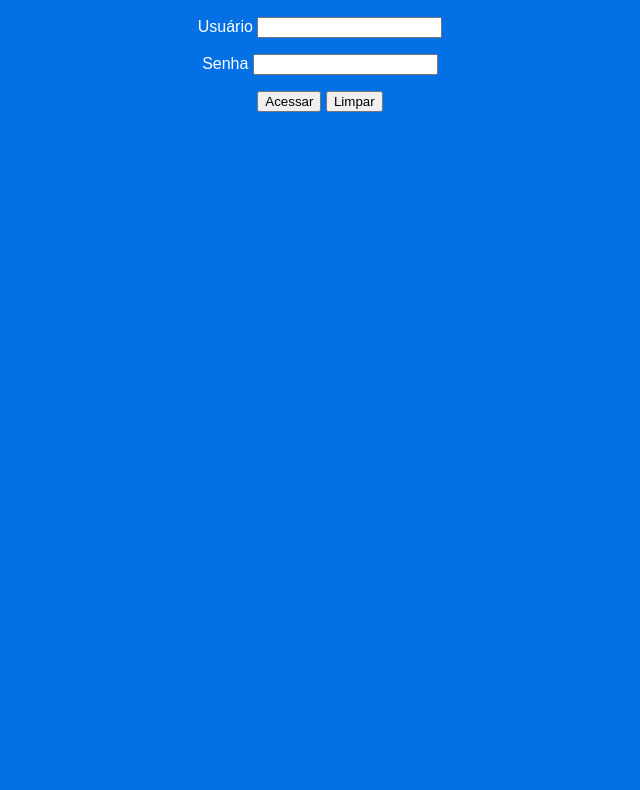
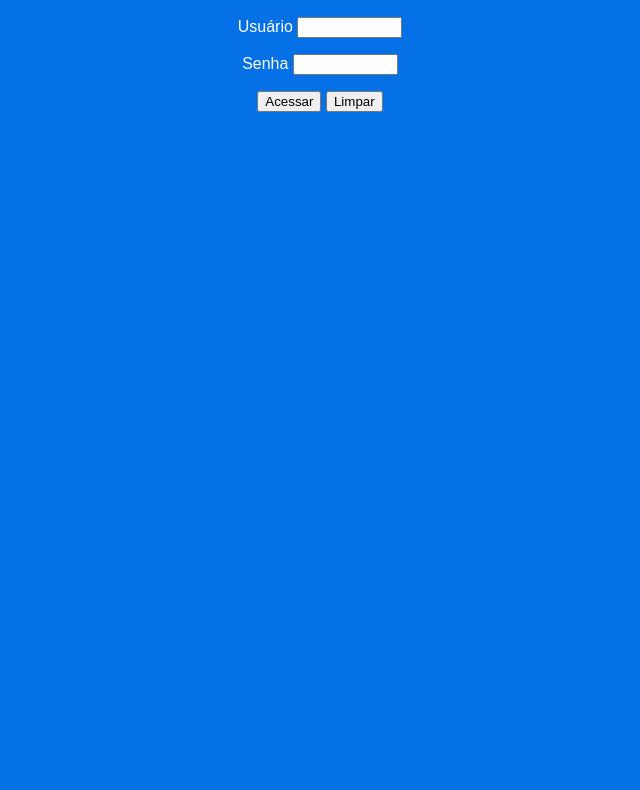
Before and after one commit to Jonathan-Venuto/html-css, a plain HTML site: page Exercicios/ex025/form002.html in a window 1280 px wide. Shown: the part 100-890 px from the top of the page, without its empty margins (320-960 px from the left). Drawn offline with Linux system fonts and the light colour scheme.

Commit message:
Update form002.html

```diff
--- a/Exercicios/ex025/form002.html
+++ b/Exercicios/ex025/form002.html
@@ -37,11 +37,11 @@
         <form action="cadastro.php" method="post" autocomplete="off">
         <p>
             <label for="iusu">Usuário</label>
-            <input type="text" name="usu" id="iusu" required minlength="5" maxlength="15">
+            <input type="text" name="usu" id="iusu" required minlength="5" maxlength="15" size="10">
         </p>
         <p>
             <label for="isen">Senha</label>
-            <input type="password" name="sen" id="isen" required minlength="8" maxlength="16" >
+            <input type="password" name="sen" id="isen" required minlength="8" maxlength="16" size="10" >
         </p>
         <p>
          <input type="submit" value="Acessar">
```
